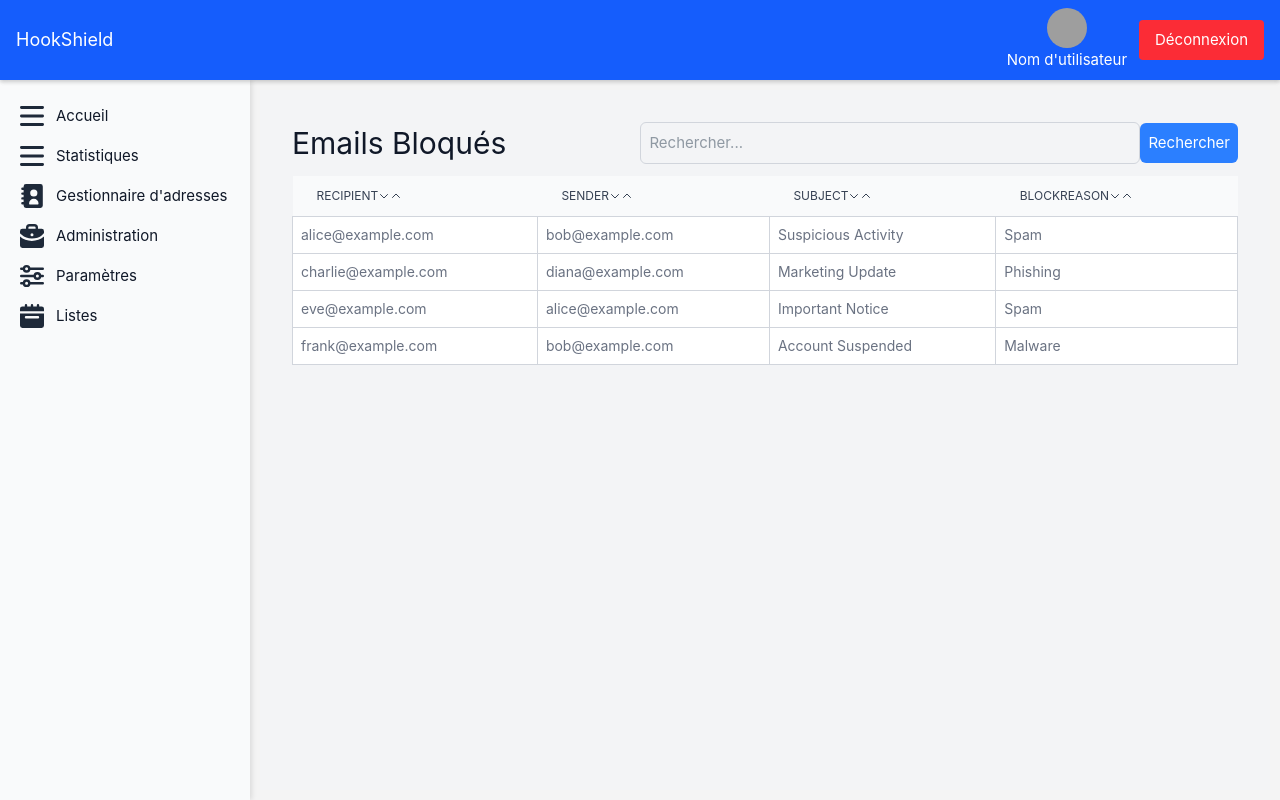
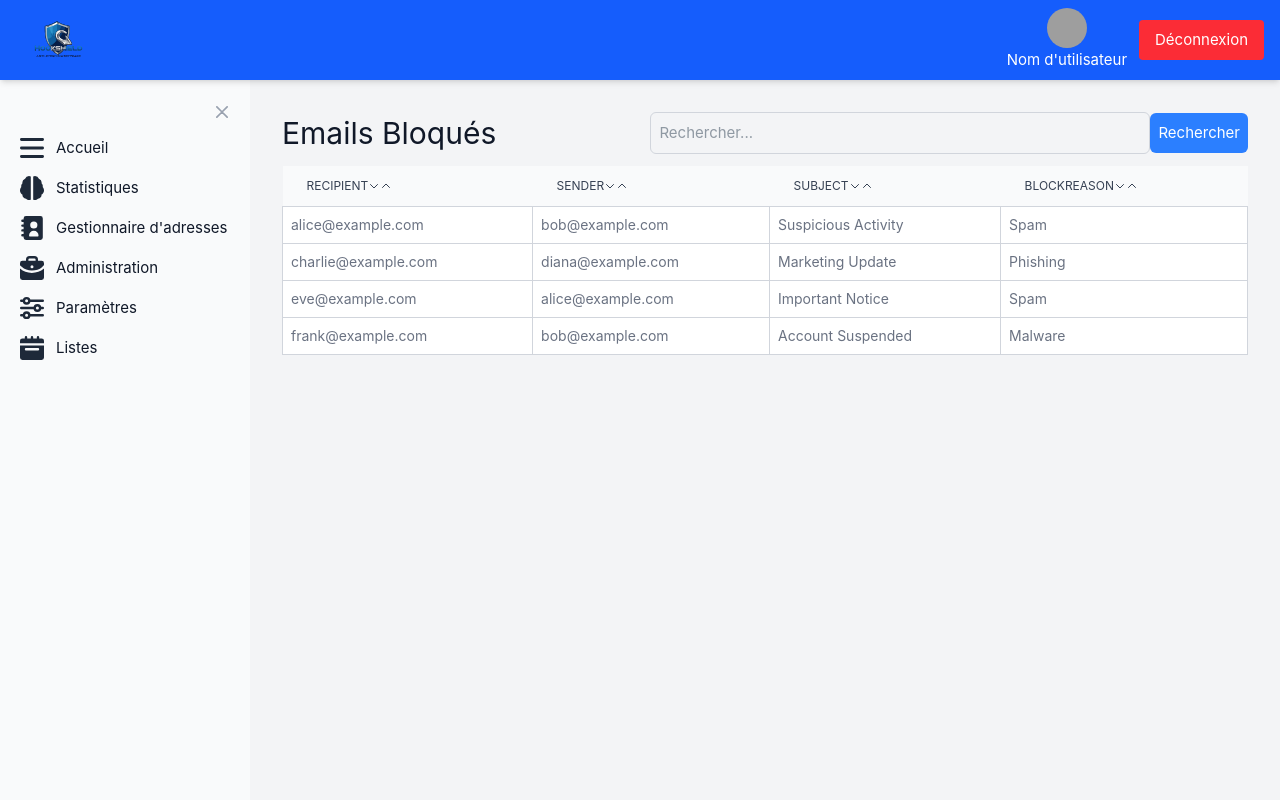
Before and after one commit to Romain9745/AtelierCyber2, a Vue app in the folder HookShield-frontend/: page / in a window 1280 px wide. Built offline with nearby package versions, Linux system fonts and the light colour scheme; grey boxes are pictures that could not be loaded.

Commit message:
- Added others modals for Mail Manager - Modified some css so it is inline everywhere now - Changed a little bit the Table

```diff
--- a/HookShield-frontend/src/App.vue
+++ b/HookShield-frontend/src/App.vue
@@ -2,66 +2,38 @@
 import Sidebar from "@/components/commun/Sidebar.vue";
 import Navbar from "./components/commun/NavBar.vue";
 import { RouterView, useRoute } from 'vue-router';
+import { ref } from 'vue';
 
 const route = useRoute();
+const isSideBarVisible = ref(true);
 </script>
 
 <template>
-  <div v-bind:class="[route.path === '/login' ? 'login_layout' : 'layout']">
-    <header v-if="route.path !== '/login'">
+  <div :class="route.path === '/login' ? 'flex justify-center items-center h-screen bg-gray-100' : 'grid grid-rows-[auto_1fr] h-screen overflow-hidden'">
+    <!-- Navbar -->
+    <header v-if="route.path !== '/login'" class="shadow-md z-50">
       <Navbar />
     </header>
-    <main v-bind:class="[route.path === '/login' ? 'login_layout' : 'main']">
-      <div class="sidebar" v-if="route.path !== '/login'">
-        <Sidebar />
+
+    <main :class="route.path === '/login' ? 'flex justify-center items-center h-screen bg-gray-100' : 'grid grid-cols-[auto_1fr] h-full overflow-hidden bg-gray-100'">
+
+       <div v-if="route.path !== '/login' && !isSideBarVisible" class="flex p-4 shadow-md z-50">
+      <button
+        @click="isSideBarVisible = true"
+        class="p-2 h-[10vh] bg-white rounded-full shadow-md z-50 transition-all"
+      >
+        <svg xmlns="http://www.w3.org/2000/svg" class="h-6 w-6" fill="none" viewBox="0 0 24 24" stroke="currentColor">
+          <path stroke-linecap="round" stroke-linejoin="round" stroke-width="2" d="M4 6h16M4 12h16m-7 6h7"></path>
+        </svg>
+      </button>
+    </div>
+
+      <div v-if="route.path !== '/login' && isSideBarVisible" class="bg-sidebar h-full overflow-y-auto shadow-md w-[250px] transition-all">
+        <Sidebar @close="isSideBarVisible = false" />
       </div>
-      <div class="content">
+
         <RouterView />
-      </div>
+
     </main>
   </div>
 </template>
-
-<style scoped>
-.layout {
-  display: grid;
-  grid-template-rows: auto 1fr;
-  grid-template-columns: 1fr;
-  height: 100vh;
-  overflow: hidden;
-}
-
-.login_layout {
-  display: flex;
-  justify-content: center;
-  align-items: center;
-  height: 100vh;
-  background-color: #f4f4f4;
-}
-
-header {
-  height: 80px;
-  box-shadow: 0 2px 4px rgba(0, 0, 0, 0.1);
-  z-index: 50;
-}
-
-.main {
-  display: grid;
-  grid-template-columns: 250px 1fr;
-  height: 100%;
-  overflow: hidden;
-  background-color: #f4f4f4;
-}
-
-.sidebar {
-  background: var(--color-sidebar-bg);
-  height: 100%;
-  overflow-y: auto;
-  box-shadow: 2px 0 5px rgba(0, 0, 0, 0.1);
-}
-
-.content {
-  overflow-y: auto;
-  padding: 10px;
-}
-</style>
--- a/HookShield-frontend/src/components/List/List.vue
+++ b/HookShield-frontend/src/components/List/List.vue
@@ -6,17 +6,17 @@
       </div>
       <Table :data="tableData" :headers="headers" @row-click="handleRowClick" />
       </div>
-      <ListModal :emails="selectedList" v-if="selectedList" @close="selectedList = null" />
+      <ListModalManager :emails="selectedList" v-if="selectedList" @close="selectedList = null" />
   </template>
 
   <script>
-  import ListModal from "./ListModal.vue";
+  import ListModalManager from "./ListModalManager.vue";
   import Table from "@/components/commun/Table.vue";
 
   export default {
     components: {
       Table,
-      ListModal,
+      ListModalManager,
     },
     data() {
       return {
--- a/HookShield-frontend/src/components/List/ListModal.vue
+++ b/HookShield-frontend/src/components/List/ListModalManager.vue
@@ -49,18 +49,10 @@
 
     <!-- Modal de confirmation -->
     <div v-if="isConfirming" class="fixed inset-0 flex items-center justify-center bg-black bg-opacity-50">
-      <div class="bg-white p-4 rounded-lg shadow-lg w-1/4">
-        <h3 class="text-lg font-bold mb-2">Confirmer la suppression</h3>
-        <p>Voulez-vous vraiment supprimer cet email ?</p>
-        <div class="mt-4 flex justify-end space-x-2">
-          <button @click="isConfirming = false" class="bg-gray-400 text-white px-4 py-2 rounded">
-            Non
-          </button>
-          <button @click="deleteEmail" class="bg-red-500 text-white px-4 py-2 rounded">
-            Oui
-          </button>
-        </div>
-      </div>
+      <ConfirmationModal
+        question="Êtes-vous sûr de vouloir supprimer cet email ?"
+        @close="isConfirming = false"
+        @delete="deleteEmail"/>
     </div>
 
      <!-- Modal d'édition -->
@@ -98,7 +90,13 @@
   </template>
 
   <script>
+import ConfirmationModal from "@/components/commun/ConfirmationModal.vue";
+
+
 export default {
+  components: {
+    ConfirmationModal,
+  },
   props: {
     emails: {
       type: Array,
--- a/HookShield-frontend/src/components/MailManager/MailManager.vue
+++ b/HookShield-frontend/src/components/MailManager/MailManager.vue
@@ -1,23 +1,33 @@
 <template>
-    <div class="flex flex-col gap-3  h-full p-8 bg-gray-100 dark:bg-gray-900 ">
+    <div class="flex flex-col gap-3  h-full p-8 bg-gray-100 dark:bg-gray-900" >
 
-      <div class="flex items-center justify-between mb-4">
+      <div class="flex items-center justify-between mb-4" @click="selectedEmail = null">
         <h1 class="text-3xl font-bold text-gray-900 dark:text-white">Gestionnaire d'adresses mail</h1>
         <button @click="Add" class="px-4 py-2 bg-blue-500 rounded hover:bg-blue-600">Ajouter</button>
       </div>
       <Table :data="tableData" :headers="headers" @row-click="handleRowClick" />
+      <div class="flex gap-2">
+        <button type="button" @click="isEditing = true" :disabled="!selectedEmail" class="disabled:bg-gray-400 disabled:cursor-not-allowed text-white bg-blue-700 hover:bg-blue-800 focus:ring-4 focus:ring-blue-300 font-medium rounded-lg text-sm px-5 py-2.5 me-2 mb-2 dark:bg-blue-600 dark:hover:bg-blue-700 focus:outline-none dark:focus:ring-blue-800">Modifier</button>
+        <button type="button" @click="ConfirmSupress" :disabled="!selectedEmail" class="disabled:bg-gray-400 disabled:cursor-not-allowed focus:outline-none text-white bg-red-700 hover:bg-red-800 focus:ring-4 focus:ring-red-300 font-medium rounded-lg text-sm px-5 py-2.5 me-2 mb-2 dark:bg-red-600 dark:hover:bg-red-700 dark:focus:ring-red-900">Supprimer</button>
       </div>
+      </div>
+      <MailModifierModal v-if="isEditing" :email-to-edit="selectedEmail.mail" @close="isEditing = false" @save="Edit"/>
+      <ConfirmationModal v-if="isConfirming" question="Êtes-vous sûr de vouloir supprimer cette adresse email ?" @close="isConfirming = false" @delete="SupressEmailAdress" />
       <MailConnexionModal v-if="isAdding" @close="isAdding = false" />
   </template>
 
     <script>
     import Table from "@/components/commun/Table.vue";
     import MailConnexionModal from "./MailConnexionModal.vue";
+    import ConfirmationModal from "../commun/ConfirmationModal.vue";
+    import MailModifierModal from "./MailModifierModal.vue";
 
     export default {
       components: {
         Table,
         MailConnexionModal,
+        ConfirmationModal,
+        MailModifierModal
       },
       data() {
         return {
@@ -27,7 +37,9 @@
           ],
             headers: ['Adresse mail'],
             selectedEmail: null,
-            isAdding : false
+            isAdding : false,
+            isConfirming: false,
+            isEditing: false,
         };
         },
         methods: {
@@ -36,6 +48,17 @@
           },
           Add(){
             this.isAdding = true;
+          },
+          Edit(NewMailAdress){
+            console.log('Modifier email:', NewMailAdress);
+            this.isEditing = false;
+          },
+          ConfirmSupress(){
+            this.isConfirming = true;
+          },
+          SupressEmailAdress(){
+            console.log('Supprimer email:', this.selectedEmail);
+            this.isConfirming = false;
           }
         },
         };
--- /dev/null
+++ b/HookShield-frontend/src/components/MailManager/MailModifierModal.vue
@@ -0,0 +1,49 @@
+
+<template>
+<div class="fixed inset-0 flex items-center justify-center bg-black bg-opacity-50">
+    <div class="bg-white p-6 rounded-lg shadow-lg w-1/3">
+      <h3 class="text-lg font-bold mb-4 text-center">Éditer </h3>
+      <div>
+        <label for="emailadress" class="block mb-2">Adresse Email</label>
+        <input
+          id="email"
+          v-model="EmailAdressToEdit"
+          type="email"
+          class="w-full px-4 py-2 border border-gray-300 rounded mb-4"
+        />
+      </div>
+      <div class="mt-4 flex justify-end space-x-2">
+        <button @click="CloseEditing" class="bg-gray-400 text-white px-4 py-2 rounded">
+          Annuler
+        </button>
+        <button @click="saveEmail" class="bg-blue-500 text-white px-4 py-2 rounded">
+          Sauvegarder
+        </button>
+      </div>
+    </div>
+  </div>
+</template>
+
+<script>
+export default {
+  props: {
+    emailToEdit: {
+      type: String,
+      required: true
+    }
+  },
+  data() {
+    return {
+    EmailAdressToEdit: this.emailToEdit }
+  },
+  methods: {
+    CloseEditing() {
+      this.$emit('close');
+    },
+    saveEmail() {
+      this.$emit('save', this.EmailAdressToEdit);
+    }
+  }
+}
+
+</script>
--- /dev/null
+++ b/HookShield-frontend/src/components/commun/ConfirmationModal.vue
@@ -0,0 +1,37 @@
+
+
+<template>
+<div class="fixed inset-0 flex items-center justify-center bg-black bg-opacity-50">
+    <div class="bg-white p-4 rounded-lg shadow-lg w-1/4">
+      <h3 class="text-lg font-bold mb-2">Confirmer la suppression</h3>
+      <p>{{ question }}</p>
+      <div class="mt-4 flex justify-end space-x-2">
+        <button @click="close" class="bg-gray-400 text-white px-4 py-2 rounded">
+          Non
+        </button>
+        <button @click="deleteObject" class="bg-red-500 text-white px-4 py-2 rounded">
+          Oui
+        </button>
+      </div>
+    </div>
+  </div>
+</template>
+
+<script>
+export default {
+    props: {
+        question: {
+        type: String,
+        required: true
+        }
+    },
+    methods: {
+      deleteObject() {
+      this.$emit('delete');
+    },
+    close() {
+      this.$emit('close');
+    }
+  }
+}
+</script>
--- a/HookShield-frontend/src/components/commun/NavBar.vue
+++ b/HookShield-frontend/src/components/commun/NavBar.vue
@@ -1,8 +1,8 @@
 <template>
-  <header class="bg-blue-600 text-white p-4 flex justify-between items-center">
-    <h1 class="text-lg font-bold">HookShield</h1>
+  <header class="h-[10vh] bg-blue-600 text-white p-4 flex justify-between items-center">
+      <img class="h-full mr-2" src="/HookShield_logo.svg" alt="logo">
     <div class="flex items-center gap-3">
-      <div class="flex flex-col items-center">
+      <div class="h-full flex flex-col items-center">
         <img
           src="https://images.pexels.com/photos/2071882/pexels-photo-2071882.jpeg?auto=compress&cs=tinysrgb&dpr=1&w=500"
           class="rounded-full w-10 h-10 mb-2"
@@ -10,7 +10,7 @@
         />
         <span>Nom d'utilisateur</span>
       </div>
-      <button class="px-4 py-2 bg-red-500 rounded hover:bg-red-600">Déconnexion</button>
+      <button class="h-full px-4 py-2 bg-red-500 rounded hover:bg-red-600">Déconnexion</button>
     </div>
   </header>
 </template>
--- a/HookShield-frontend/src/components/commun/Sidebar.vue
+++ b/HookShield-frontend/src/components/commun/Sidebar.vue
@@ -2,8 +2,16 @@
     <div class=" h-full">
 
     <!-- Sidebar -->
-    <aside id="default-sidebar" :class="['h-full', sidebarOpen ? 'translate-x-0' : '-translate-x-full']" aria-label="Sidebar">
+    <aside id="default-sidebar" :class="'h-full'" aria-label="Sidebar">
         <nav class="h-full px-3 py-4 overflow-y-auto bg-gray-50 dark:bg-gray-800">
+          <div class="flex justify-end">
+          <button type="button" @click="toggleSidebar" class="text-gray-400  bg-transparent hover:bg-gray-200 hover:text-gray-900 rounded-lg text-sm w-8 h-8 ms-auto inline-flex justify-center items-center dark:hover:bg-gray-600 dark:hover:text-white" data-modal-hide="default-modal">
+                    <svg class="w-3 h-3" aria-hidden="true" xmlns="http://www.w3.org/2000/svg" fill="none" viewBox="0 0 14 14">
+                        <path stroke="currentColor" stroke-linecap="round" stroke-linejoin="round" stroke-width="2" d="m1 1 6 6m0 0 6 6M7 7l6-6M7 7l-6 6"/>
+                    </svg>
+                    <span class="sr-only">Close modal</span>
+          </button>
+        </div>
           <ul class="space-y-2 font-medium">
             <li>
               <RouterLink to="/" class="flex items-center p-2 text-gray-900 rounded-lg dark:text-white hover:bg-gray-100 dark:hover:bg-gray-700 group gap-3">
@@ -15,9 +23,9 @@
             </li>
             <li>
               <RouterLink to="/stats" class="flex items-center p-2 text-gray-900 rounded-lg dark:text-white hover:bg-gray-100 dark:hover:bg-gray-700 group gap-3">
-              <svg class="w-6 h-6 text-gray-800 dark:text-white" aria-hidden="true" xmlns="http://www.w3.org/2000/svg" fill="currentColor" viewBox="0 0 17 14">
-                <path d="M16 2H1a1 1 0 0 1 0-2h15a1 1 0 1 1 0 2Zm0 6H1a1 1 0 0 1 0-2h15a1 1 0 1 1 0 2Zm0 6H1a1 1 0 0 1 0-2h15a1 1 0 1 1 0 2Z"/>
-              </svg>
+                <svg class="w-6 h-6 text-gray-800 dark:text-white" aria-hidden="true" xmlns="http://www.w3.org/2000/svg" fill="currentColor" viewBox="0 0 20 20">
+                  <path d="M9 19V.352A3.451 3.451 0 0 0 7.5 0a3.5 3.5 0 0 0-3.261 2.238A3.5 3.5 0 0 0 2.04 6.015a3.518 3.518 0 0 0-.766 1.128c-.042.1-.064.209-.1.313a3.34 3.34 0 0 0-.106.344 3.463 3.463 0 0 0 .02 1.468A4.016 4.016 0 0 0 .3 10.5l-.015.036a3.861 3.861 0 0 0-.216.779A3.968 3.968 0 0 0 0 12a4.032 4.032 0 0 0 .107.889 4 4 0 0 0 .2.659c.006.014.015.027.021.041a3.85 3.85 0 0 0 .417.727c.105.146.219.284.342.415.072.076.148.146.225.216.1.091.205.179.315.26.11.081.2.14.308.2.02.013.039.028.059.04v.053a3.506 3.506 0 0 0 3.03 3.469 3.426 3.426 0 0 0 4.154.577A.972.972 0 0 1 9 19Zm10.934-7.68a3.956 3.956 0 0 0-.215-.779l-.017-.038a4.016 4.016 0 0 0-.79-1.235 3.417 3.417 0 0 0 .017-1.468 3.387 3.387 0 0 0-.1-.333c-.034-.108-.057-.22-.1-.324a3.517 3.517 0 0 0-.766-1.128 3.5 3.5 0 0 0-2.202-3.777A3.5 3.5 0 0 0 12.5 0a3.451 3.451 0 0 0-1.5.352V19a.972.972 0 0 1-.184.546 3.426 3.426 0 0 0 4.154-.577A3.506 3.506 0 0 0 18 15.5v-.049c.02-.012.039-.027.059-.04.106-.064.208-.13.308-.2s.214-.169.315-.26c.077-.07.153-.14.225-.216a4.007 4.007 0 0 0 .459-.588c.115-.176.215-.361.3-.554.006-.014.015-.027.021-.041.087-.213.156-.434.205-.659.013-.057.024-.115.035-.173.046-.237.07-.478.073-.72a3.948 3.948 0 0 0-.066-.68Z"/>
+                </svg>
               <span class="ms-3">Statistiques</span>
               </RouterLink>
             </li>
@@ -62,14 +70,9 @@
 
 <script>
 export default {
-  data() {
-    return {
-      sidebarOpen: true, // État pour gérer l'ouverture de la sidebar
-    };
-  },
   methods: {
     toggleSidebar() {
-      this.sidebarOpen = !this.sidebarOpen;
+      this.$emit('close', "");
     },
   },
 };
--- a/HookShield-frontend/src/components/commun/Table.vue
+++ b/HookShield-frontend/src/components/commun/Table.vue
@@ -59,8 +59,8 @@
       <tr
         v-for="(row, rowIndex) in sorted"
         :key="rowIndex"
-        @click="VizualiseRow(row)"
-        class="bg-white border-b dark:bg-gray-800 dark:border-gray-700 border-gray-200 hover:bg-gray-50 dark:hover:bg-gray-600"
+        @click="VizualiseRow(row, rowIndex)"
+        :class="rowIndex != this.selectedRowIndex ? 'bg-white border-b dark:bg-gray-800 dark:border-gray-700 border-gray-200 hover:bg-gray-50 dark:hover:bg-gray-600' : 'bg-blue-100 '"
       >
         <td
           v-for="(value, colIndex) in row"
@@ -93,6 +93,7 @@ export default {
       sortIndex: null,  // Utilise l'index au lieu du header
       sortOrder: 'asc',
       sorted: [...this.data],
+      selectedRowIndex: null,
     };
   },
   methods: {
@@ -129,7 +130,8 @@ export default {
       });
     },
     // Fonction pour visualiser une ligne
-    VizualiseRow(row) {
+    VizualiseRow(row, rowIndex) {
+      this.selectedRowIndex = rowIndex;
       this.$emit('row-click', row);
     },
   },
```
